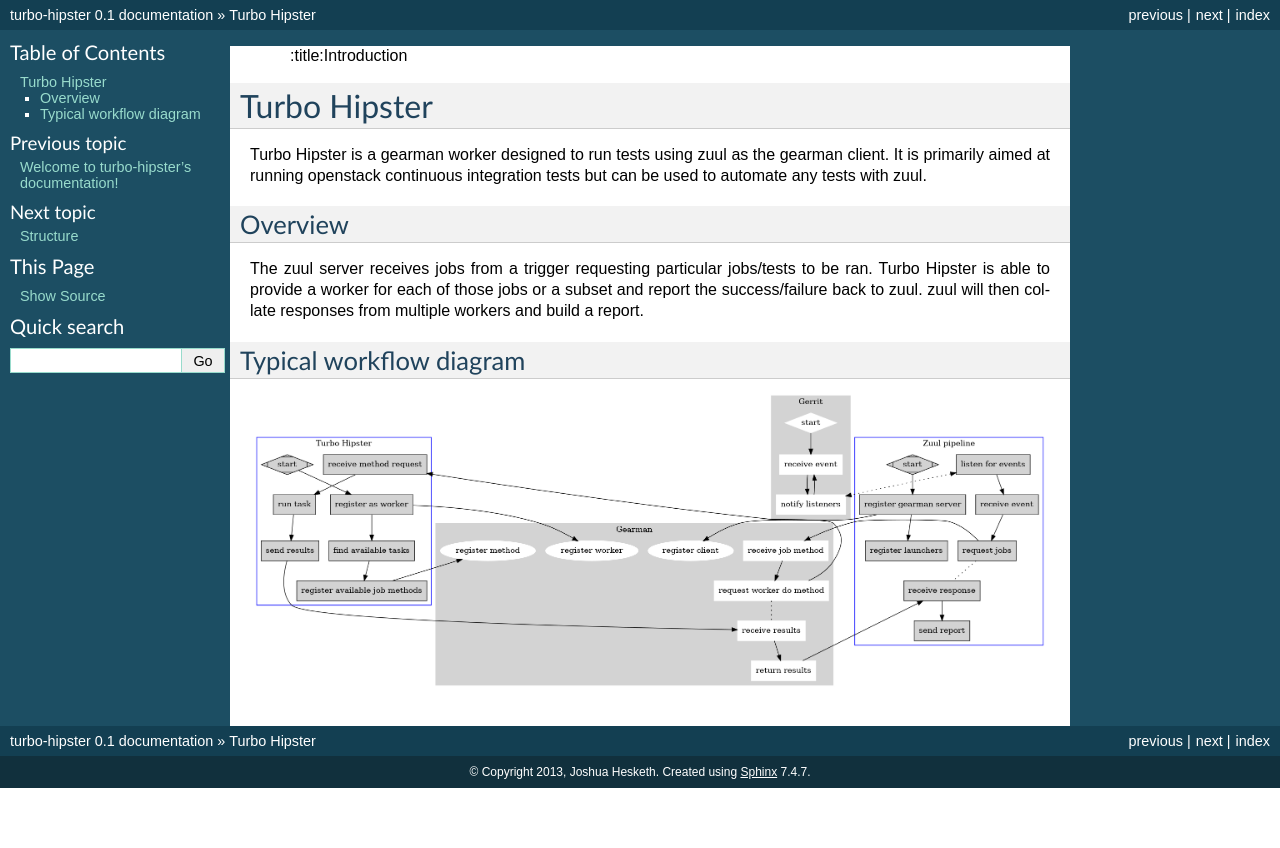
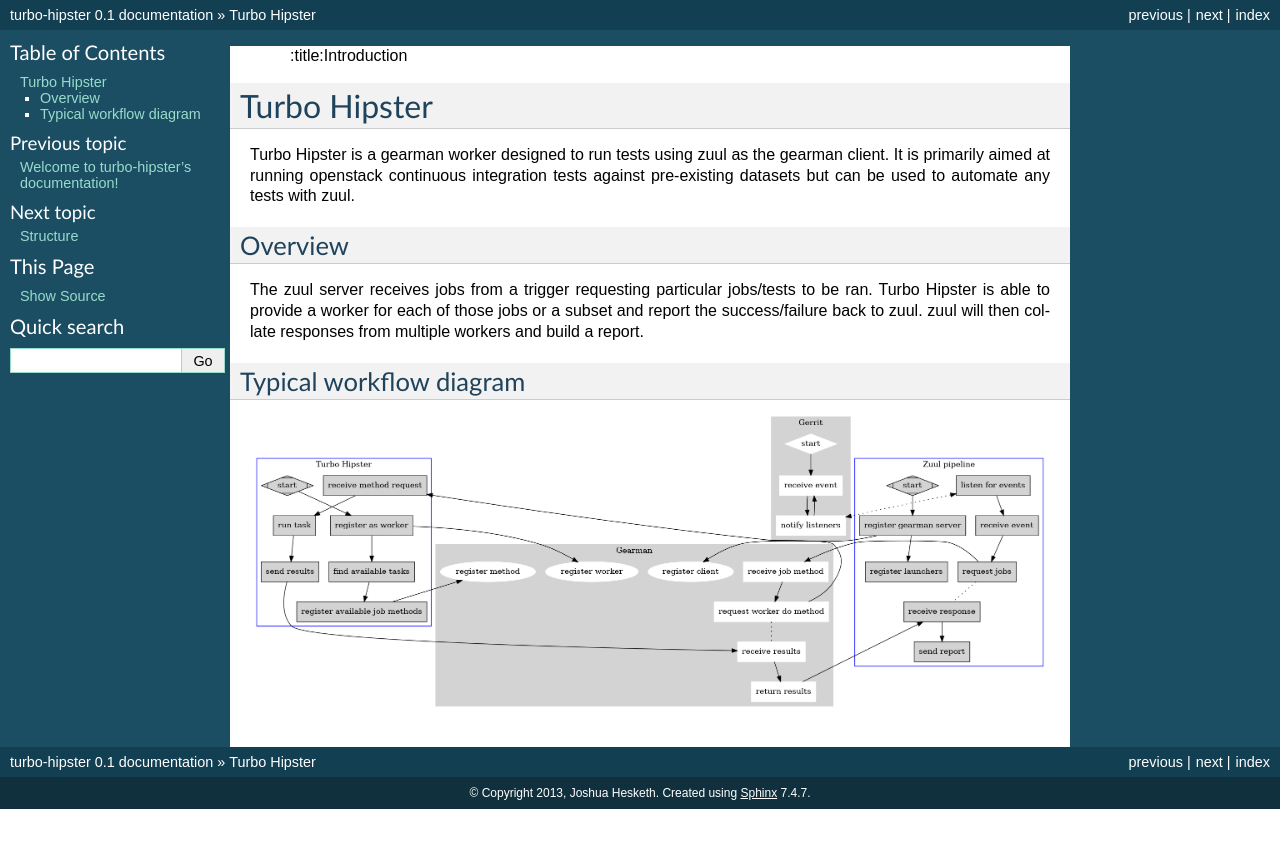
Before and after one commit to openstack-archive/turbo-hipster, a Sphinx documentation site: the page built from doc/source/intro.rst, in a window 1280 px wide. Shown: the top 848 px of the page. Built offline with Sphinx 7.4.7, drawn with Linux system fonts in a browser that asks for light colours; pages that are not in the unit, such as notebooks, are missing from menus.

Commit message:
update documentation

```diff
--- a/doc/source/intro.rst
+++ b/doc/source/intro.rst
@@ -5,8 +5,8 @@
 
 Turbo Hipster is a gearman worker designed to run tests using zuul
 as the gearman client. It is primarily aimed at running openstack
-continuous integration tests but can be used to automate any tests
-with zuul.
+continuous integration tests against pre-existing datasets but can
+be used to automate any tests with zuul.
 
 Overview
 --------
```
